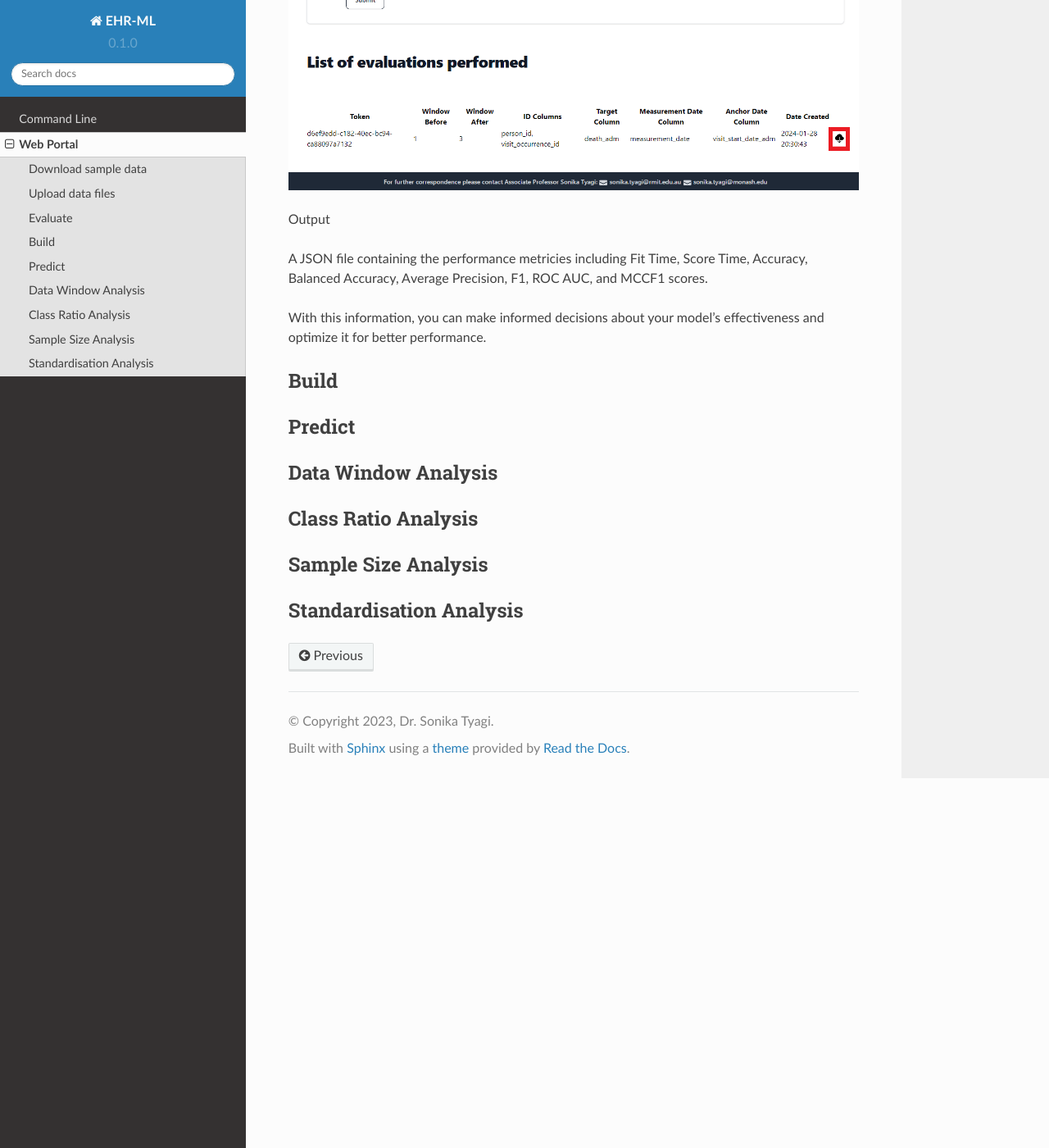
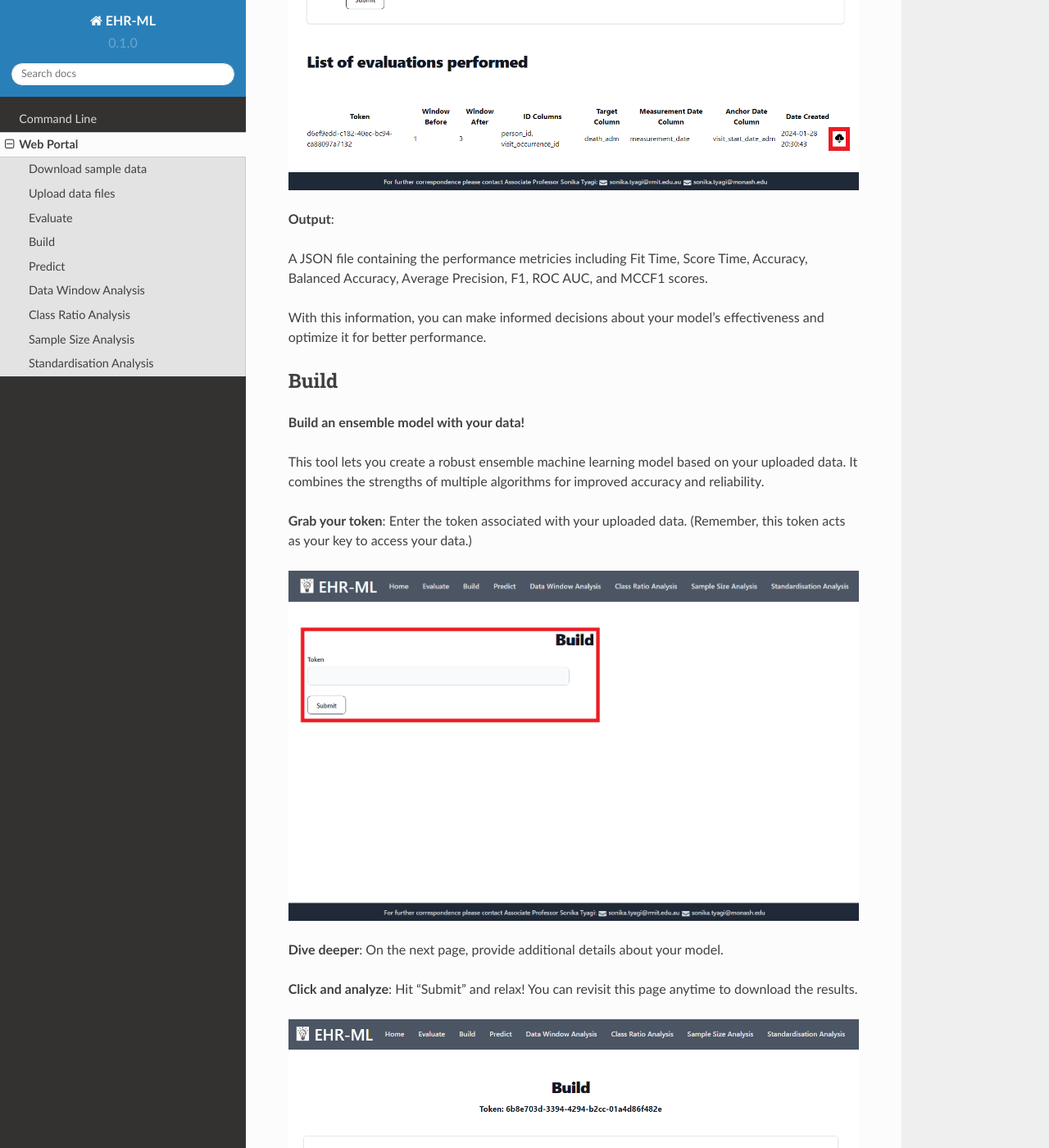
Before and after one commit to ryashpal/EHR-ML-Tutorials, a Sphinx documentation site: the page built from docs/source/web_portal.rst, in a window 1280 px wide and 1400 px high, scrolled down 3338 px. Shown: the whole window at 82% size. Built offline with Sphinx 7.4.7 and the Read the Docs theme 2.0.0, drawn with Linux system fonts in a browser that asks for light colours; some of the changed text lies outside the part shown.

Commit message:
Update web_portal.rst

```diff
--- a/docs/source/web_portal.rst
+++ b/docs/source/web_portal.rst
@@ -48,8 +48,7 @@ Evaluate
 
 .. image:: images/ehr_ml_web/evaluate_main_page.PNG
 
-
-Output
+**Output**:
 
 A JSON file containing the performance metricies including Fit Time, Score Time, Accuracy, Balanced Accuracy, Average Precision, F1, ROC AUC, and MCCF1 scores.
 
@@ -57,6 +56,26 @@ With this information, you can make informed decisions about your model's effect
 
 Build
 -----
+
+**Build an ensemble model with your data!**
+
+This tool lets you create a robust ensemble machine learning model based on your uploaded data. It combines the strengths of multiple algorithms for improved accuracy and reliability.
+
+**Grab your token**: Enter the token associated with your uploaded data. (Remember, this token acts as your key to access your data.)
+
+.. image:: images/ehr_ml_web/build_token_page.PNG
+
+**Dive deeper**: On the next page, provide additional details about your model.
+
+**Click and analyze**: Hit "Submit" and relax! You can revisit this page anytime to download the results.
+
+.. image:: images/ehr_ml_web/build_main_page.PNG
+
+**Output**:
+
+A pickle file containing your trained ensemble model.
+
+Use this model to make predictions on new, unseen data anytime!
 
 Predict
 -------
```
